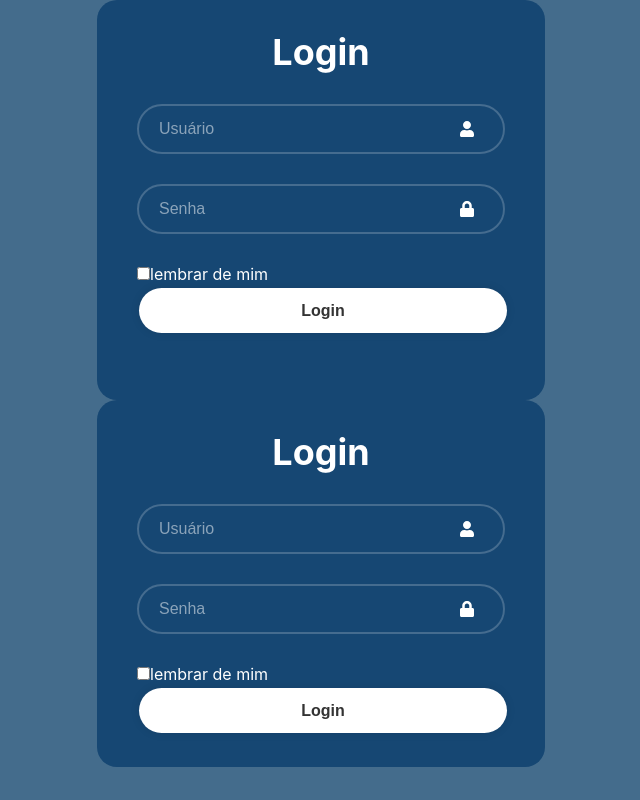
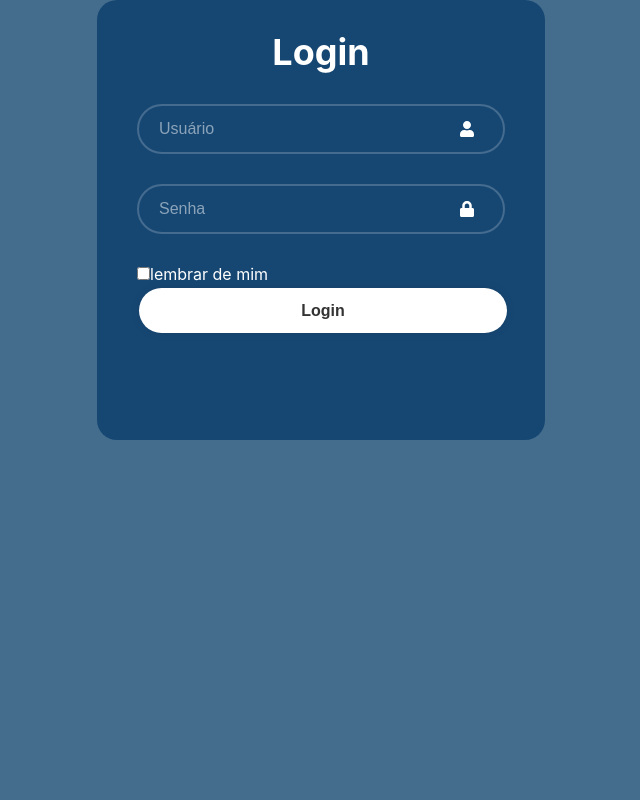
Before and after one commit to Inteli-College/2024-T0008-EC05-G05, a React (Create React App) app in the folder src/frontend/cardiobot/: page / in a window 1280 px wide. Shown: the whole page, without its empty margins (319-959 px from the left). Built offline with nearby package versions, Linux system fonts and the light colour scheme; the HTML template or start-up script is replaced by a standard one.

Commit message:
fix login form and docs

```diff
--- a/src/frontend/cardiobot/src/pages/LoginForm/LoginForm.jsx
+++ b/src/frontend/cardiobot/src/pages/LoginForm/LoginForm.jsx
@@ -62,32 +62,6 @@ const LoginForm = () => {
 
                 </from>
             </div>
-            <main className='container'>
-                <div className='wrapper'>
-                    <from action="">
-                        <h1>Login</h1>
-
-                        <div className='input-box'>
-                            <input type='text' placeholder='Usuário' required />
-                            <FaUser className='icon' />
-                        </div>
-
-                        <div className='input-box'>
-                            <input type='password' placeholder='Senha' required />
-                            <FaLock className='icon' />
-                        </div>
-
-                        <div className='remember-forgot'>
-                            <label>
-                                <input type='checkbox' />lembrar de mim
-                            </label>
-                        </div>
-                        <div>
-                            <button type='submit'>Login</button>
-                        </div>
-                    </from>
-                </div>
-            </main>
         </div>
     )
 }
```
Also changed, not shown: 2 other files (tests, documents, lock files or other folders).
